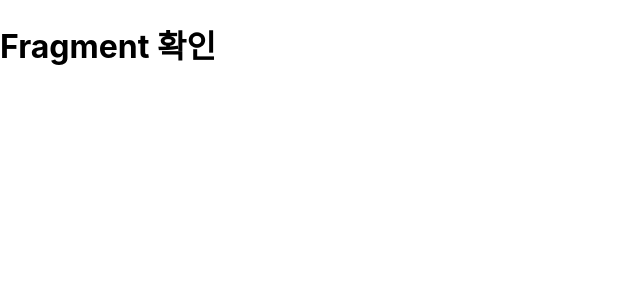
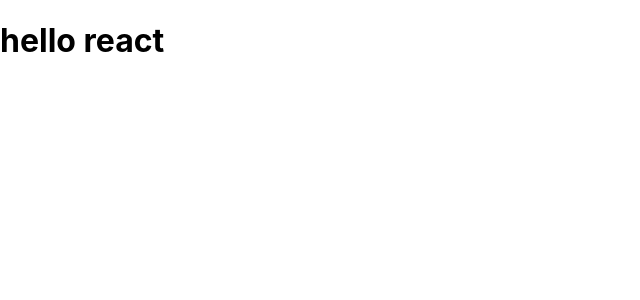
Before and after one commit to develup8/react_lv1, a React (Create React App) app in the folder welcome-react/: page / in a window 1280 px wide. Shown: the top 300 px of the page, without its empty margins (0-640 px from the left). Built offline with nearby package versions, Linux system fonts and the light colour scheme.

Commit message:
자바스크립트 표현
if문은 JSX 내부에서 사용할수 없다.
JSX 밖에서 if 문을 사용하거나
{} 안에 삼항 연산자를 사용하면 된다.

```diff
--- a/welcome-react/src/App.js
+++ b/welcome-react/src/App.js
@@ -1,10 +1,11 @@
 import React, { Fragment } from 'react';
 
 function App() {
+  const name = 'react';
   return (
-    <Fragment>
-      <h1>Fragment 확인</h1>
-    </Fragment>
+    <>
+      {name === 'react' ? (<h1>hello react</h1>) : (<h1>not react</h1>)}
+    </>
   );
 }
 
```
